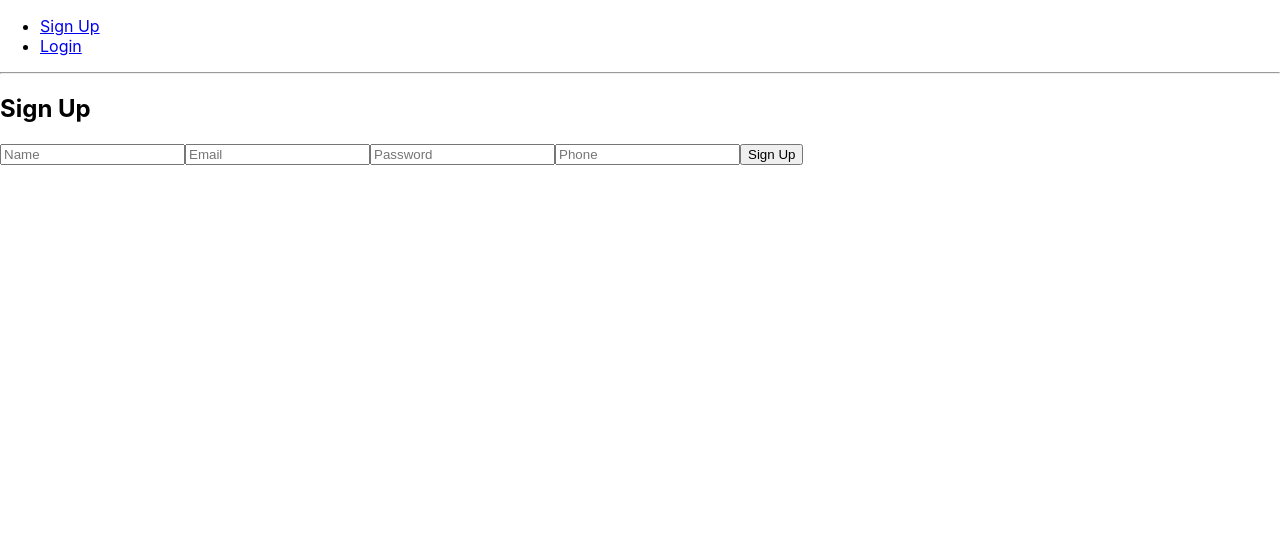
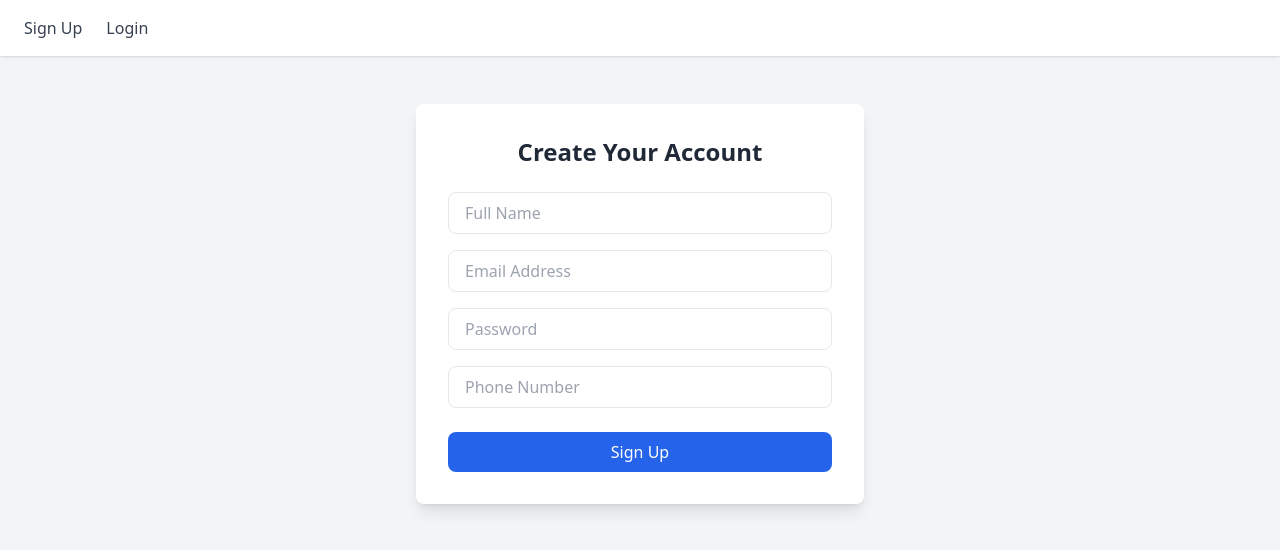
Before and after one commit to Dhruv-Tikhande/mern-auth-frontend, a React (Create React App) app: page /signup in a window 1280 px wide. Shown: the top 550 px of the page. Built offline with nearby package versions, Linux system fonts and the light colour scheme.

Commit message:
STYLE: Redesign forms with Tailwind CSS

```diff
--- a/public/index.html
+++ b/public/index.html
@@ -25,6 +25,7 @@
       Learn how to configure a non-root public URL by running `npm run build`.
     -->
     <title>React App</title>
+    <script src="https://cdn.tailwindcss.com"></script>
   </head>
   <body>
     <noscript>You need to enable JavaScript to run this app.</noscript>
--- a/src/App.js
+++ b/src/App.js
@@ -6,25 +6,32 @@ import Login from './components/Login';
 function App() {
   return (
     <Router>
-      <div>
-        <nav>
-          <ul>
+      {/* Main container with a light gray background, making it fill the screen height */}
+      <div className="bg-gray-100 min-h-screen font-sans">
+        <header className="bg-white shadow">
+          <nav className="container mx-auto px-6 py-4">
+            <ul className="flex space-x-6">
               <li>
-              <Link to="/signup">Sign Up</Link>
+                <Link to="/signup" className="text-gray-700 hover:text-blue-600">
+                  Sign Up
+                </Link>
               </li>
               <li>
-              <Link to="/login">Login</Link>
+                <Link to="/login" className="text-gray-700 hover:text-blue-600">
+                  Login
+                </Link>
               </li>
             </ul>
           </nav>
+        </header>
 
-        <hr />
-
+        <main className="container mx-auto px-6 py-12">
           <Routes>
             <Route path="/signup" element={<Signup />} />
             <Route path="/login" element={<Login />} />
-          <Route path="/" element={<h2>Home Page</h2>} />
+            <Route path="/" element={<Signup />} /> {/* Default route */}
           </Routes>
+        </main>
       </div>
     </Router>
   );
--- a/src/components/Login.js
+++ b/src/components/Login.js
@@ -15,19 +15,11 @@ const Login = () => {
   const onSubmit = async (e) => {
     e.preventDefault();
     try {
-      // Use your live Render URL here
       const res = await axios.post('/api/auth/login', formData);
-      //const res = await axios.post('http://localhost:3000/api/auth/login', formData);
       console.log('Login successful:', res.data);
-
-      // Store the token in local storage
       localStorage.setItem('token', res.data.token);
-
       alert('Login successful!');
-      // Redirect to a protected dashboard or home page
-      // window.location.href = '/dashboard';
     } catch (err) {
-      // This is the updated part
       if (err.response) {
         console.error('Login error:', err.response.data);
         alert('Error logging in: ' + err.response.data.msg);
@@ -39,17 +31,22 @@ const Login = () => {
   };
 
   return (
-    <div>
-      <h2>Login</h2>
+    <div className="flex items-center justify-center">
+      <div className="bg-white p-8 rounded-lg shadow-lg w-full max-w-md">
+        <h2 className="text-2xl font-bold mb-6 text-center text-gray-800">Welcome Back</h2>
         <form onSubmit={onSubmit}>
+          <div className="mb-4">
             <input
               type="email"
               name="email"
               value={email}
               onChange={onChange}
-          placeholder="Email"
+              placeholder="Email Address"
               required
+              className="w-full px-4 py-2 border rounded-lg text-gray-700 focus:outline-none focus:ring-2 focus:ring-blue-500"
             />
+          </div>
+          <div className="mb-6">
             <input
               type="password"
               name="password"
@@ -58,9 +55,17 @@ const Login = () => {
               placeholder="Password"
               minLength="6"
               required
+              className="w-full px-4 py-2 border rounded-lg text-gray-700 focus:outline-none focus:ring-2 focus:ring-blue-500"
             />
-        <button type="submit">Login</button>
+          </div>
+          <button
+            type="submit"
+            className="w-full bg-blue-600 text-white py-2 rounded-lg hover:bg-blue-700 transition duration-300"
+          >
+            Login
+          </button>
         </form>
+      </div>
     </div>
   );
 };
--- a/src/components/Signup.js
+++ b/src/components/Signup.js
@@ -17,51 +17,51 @@ const Signup = () => {
   const onSubmit = async (e) => {
     e.preventDefault();
     try {
-      // Use your live Render URL here
       const res = await axios.post('/api/auth/register', formData);
-      //const res = await axios.post('http://localhost:3000/api/auth/register', formData);
       console.log('User registered successfully:', res.data);
       alert('Registration successful! Please login.');
-      // You can also store the token and redirect
-      // localStorage.setItem('token', res.data.token);
-      // window.location.href = '/dashboard'; // Example redirect
     } catch (err) {
       if (err.response) {
-        // The request was made and the server responded with a status code
-        // that falls out of the range of 2xx
         console.error('Registration error:', err.response.data);
         alert('Error registering user: ' + err.response.data.msg);
       } else {
-        // Something happened in setting up the request that triggered an Error
-        // or a network error occurred
         console.error('An error occurred:', err.message);
         alert('An error occurred: ' + err.message);
       }
-      console.error('Registration error:', err.response.data);
-      alert('Error registering user: ' + err.response.data.msg);
     }
   };
 
   return (
-    <div>
-      <h2>Sign Up</h2>
+    // Main container for the form, centered on the page
+    <div className="flex items-center justify-center">
+      {/* Card container with background, padding, rounded corners, and shadow */}
+      <div className="bg-white p-8 rounded-lg shadow-lg w-full max-w-md">
+        <h2 className="text-2xl font-bold mb-6 text-center text-gray-800">Create Your Account</h2>
         <form onSubmit={onSubmit}>
+          {/* Each form field is in a div for spacing */}
+          <div className="mb-4">
             <input
               type="text"
               name="name"
               value={name}
               onChange={onChange}
-          placeholder="Name"
+              placeholder="Full Name"
               required
+              className="w-full px-4 py-2 border rounded-lg text-gray-700 focus:outline-none focus:ring-2 focus:ring-blue-500"
             />
+          </div>
+          <div className="mb-4">
             <input
               type="email"
               name="email"
               value={email}
               onChange={onChange}
-          placeholder="Email"
+              placeholder="Email Address"
               required
+              className="w-full px-4 py-2 border rounded-lg text-gray-700 focus:outline-none focus:ring-2 focus:ring-blue-500"
             />
+          </div>
+          <div className="mb-4">
             <input
               type="password"
               name="password"
@@ -70,17 +70,28 @@ const Signup = () => {
               placeholder="Password"
               minLength="6"
               required
+              className="w-full px-4 py-2 border rounded-lg text-gray-700 focus:outline-none focus:ring-2 focus:ring-blue-500"
             />
+          </div>
+          <div className="mb-6">
             <input
               type="text"
               name="phone"
               value={phone}
               onChange={onChange}
-          placeholder="Phone"
+              placeholder="Phone Number"
               required
+              className="w-full px-4 py-2 border rounded-lg text-gray-700 focus:outline-none focus:ring-2 focus:ring-blue-500"
             />
-        <button type="submit">Sign Up</button>
+          </div>
+          <button
+            type="submit"
+            className="w-full bg-blue-600 text-white py-2 rounded-lg hover:bg-blue-700 transition duration-300"
+          >
+            Sign Up
+          </button>
         </form>
+      </div>
     </div>
   );
 };
```
Lines whose indentation alone changed are shown as unchanged.
